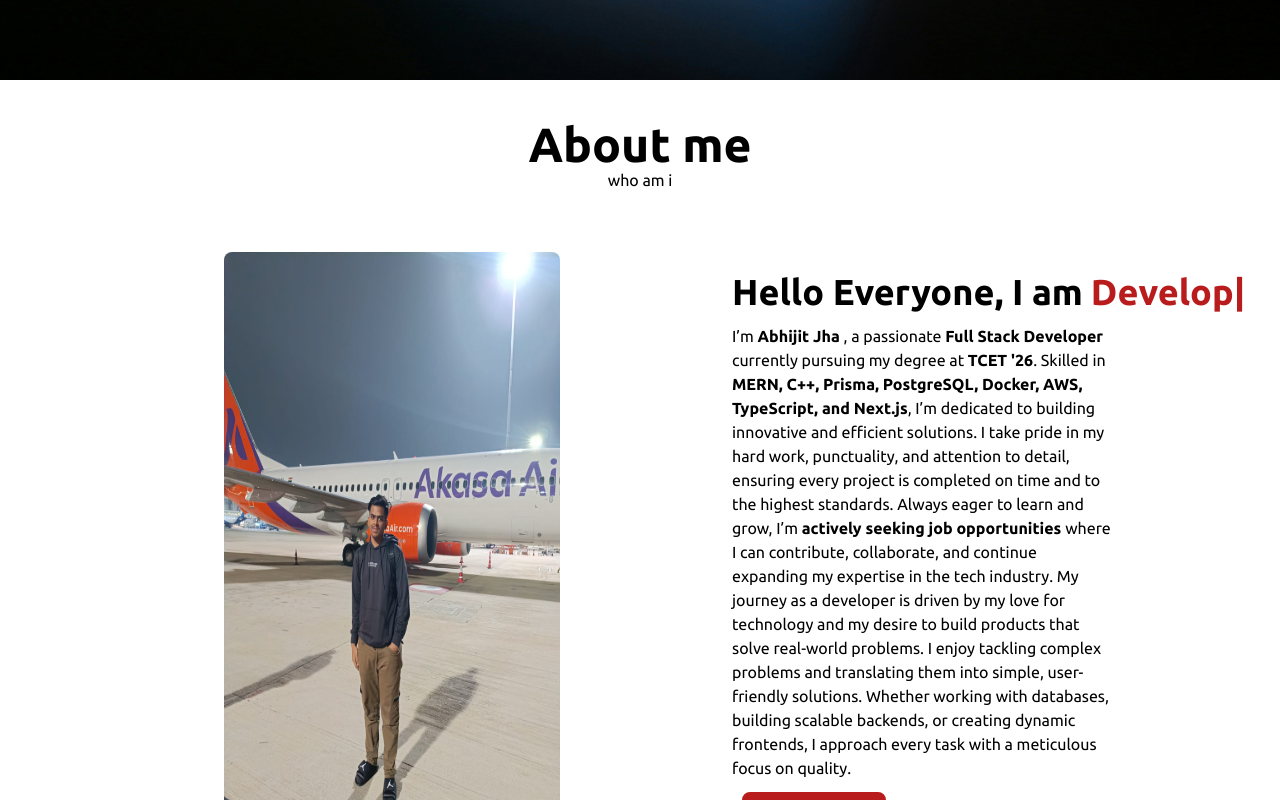
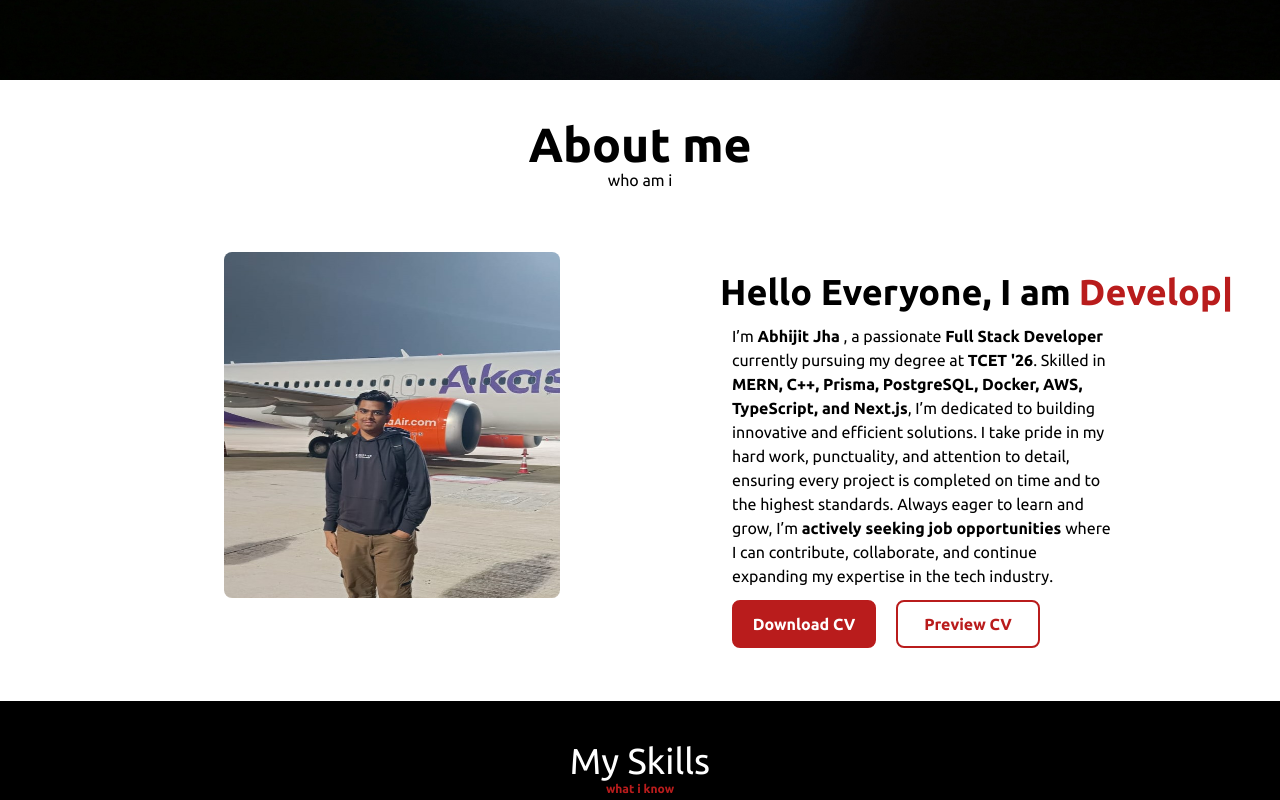
Before and after one commit to Abhijit-Jha/Portfolio, a React (Vite) app: page / in a window 1280 px wide. Shown: the part 720-1520 px from the top of the page. Built offline with nearby package versions, Linux system fonts and the light colour scheme.

Commit message:
fixed  UI

```diff
--- a/index.html
+++ b/index.html
@@ -7,7 +7,7 @@
     <link rel="preconnect" href="https://fonts.googleapis.com">
     <link rel="preconnect" href="https://fonts.gstatic.com" crossorigin>
     <link href="https://fonts.googleapis.com/css2?family=Ubuntu:ital,wght@0,300;0,400;0,500;0,700;1,300;1,400;1,500;1,700&display=swap" rel="stylesheet">
-    <title>Portfolio</title>
+    <title>Abhijit Jha</title>
   </head>
   <body>
     <div id="root"></div>
--- a/src/component/About.jsx
+++ b/src/component/About.jsx
@@ -5,22 +5,22 @@ import CV from "../store/image/resume.pdf"
 export default function About() {
   const TEXTS = ["Coder", "Developer", "Believer"];
   return (
-    <div className=" p-20 pt-0 bg-white " >
-      <div className="lg:text-5xl text-center lg:mt-10  md:text-4xl font-bold text-4xl">
+    <div className=" p-20 pb-2 pt-0 bg-white " >
+      <div className="lg:text-5xl text-center lg:mt-10  md:text-4xl font-bold text-4xl ">
         {" "}
         About me
       </div>
       <div className="text-center">who am i </div>
       <div className="lg:grid lg:grid-cols-2  lg:mt-10 ">
-        <div className="">
+        <div className=" h-3/4">
           <img
             src={profile}
-            className="lg:w-3/5 lg:h-full rounded-lg lg:ml-36 md:mt-5 md:w-2/3  md:ml-32 mt-5  "
+            className="lg:w-3/5 lg:h-full rounded-lg lg:ml-36 md:mt-5 md:ml-32 mt-5 w-full"
           ></img>
         </div>
         <div className="mt-10 w-full lg:text-center lg:flex lg:flex-col lg:space-x-3 space-y-3 lg:mr-60 md:ml-20 place-items-start">
           <div className="md:flex space-x-2 ">
-            <div className="font-bold lg:text-4xl lg:ml-3 md:text-3xl text-xl whitespace-nowrap">
+            <div className="font-bold lg:text-4xl  md:text-3xl text-xl whitespace-nowrap">
               Hello Everyone, I am
             </div>
             <div className="font-bold lg:text-4xl md:text-3xl text-xl">
@@ -37,9 +37,8 @@ export default function About() {
 
           <p className="lg:text-left md:w-96 ">
           I’m <b>Abhijit Jha </b>, a passionate <b>Full Stack Developer</b> currently pursuing my degree at <b>TCET '26</b>. Skilled in <b>MERN, C++, Prisma, PostgreSQL, Docker, AWS, TypeScript, and Next.js</b>, I’m dedicated to building innovative and efficient solutions. I take pride in my hard work, punctuality, and attention to detail, ensuring every project is completed on time and to the highest standards. Always eager to learn and grow, I’m <b>actively seeking job opportunities </b>where I can contribute, collaborate, and continue expanding my expertise in the tech industry.
-          My journey as a developer is driven by my love for technology and my desire to build products that solve real-world problems. I enjoy tackling complex problems and translating them into simple, user-friendly solutions. Whether working with databases, building scalable backends, or creating dynamic frontends, I approach every task with a meticulous focus on quality.
           </p>
-          <div className="md:space-x-5 space-y-5">
+          <div className="md:space-x-5 md:space-y-0 space-y-5 md:flex ">
             <div>
           <a href={CV} download="Abhijit_CV">
           <button   className=" bg-red-700 w-36 h-12 rounded-lg  font-bold text-white text-center ease-in transition-all duration-300 hover:bg-white hover:text-red-700 border-2 border-red-700" >
```
Also changed, not shown: src/component/Header.jsx (+9 -23 lines), src/store/image/profile.jpg, 1 other file (tests, documents, lock files or other folders).
